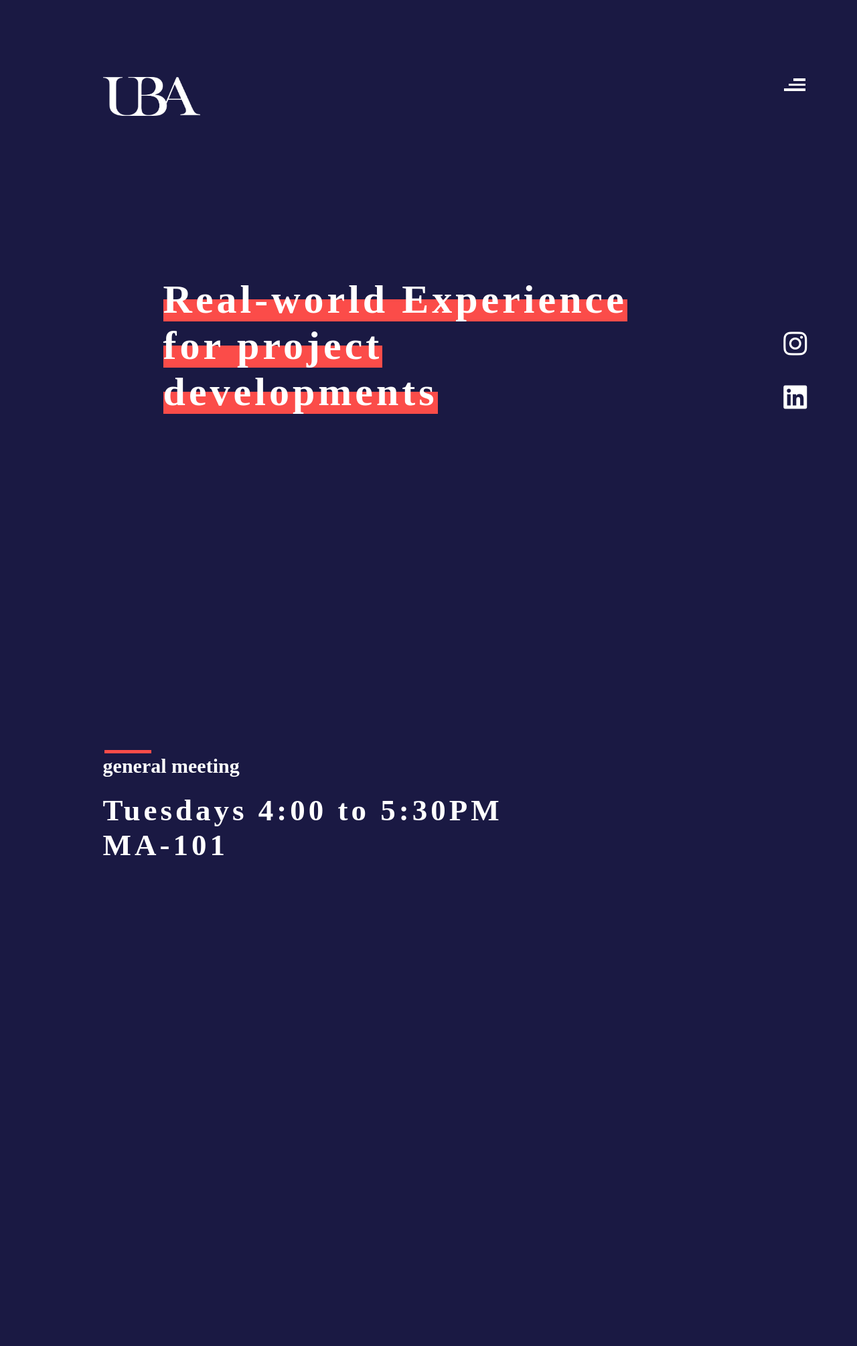
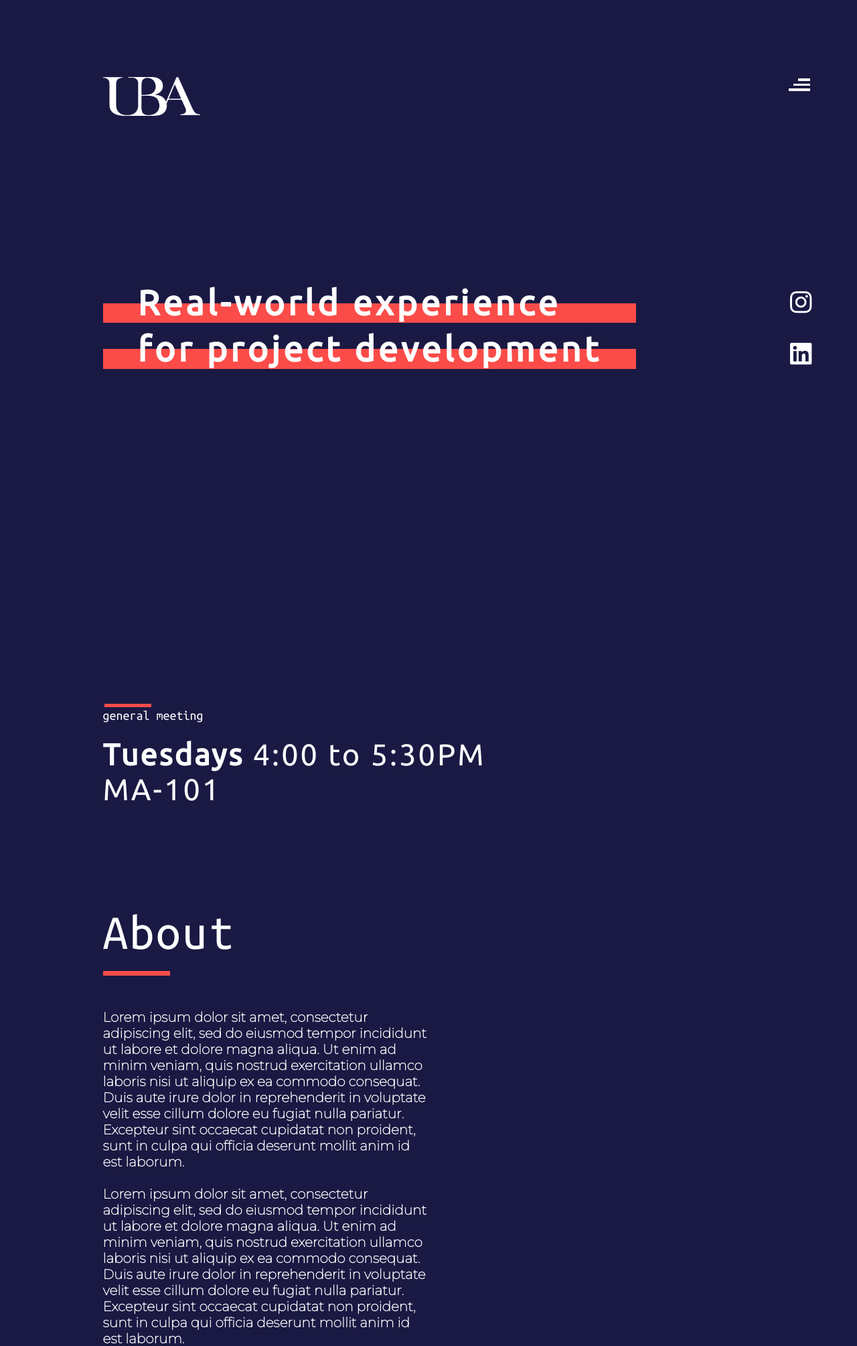
Before and after one commit to Sibbons/UBA, a PHP site: page / in a window 1280 px wide. Shown: the top 2010 px of the page at 67% size. Before the commit the page ends 1277 px from the top, so only its background shows below. Run offline with PHP 8.4, Linux system fonts and the light colour scheme; some libraries are stand-ins or nearby versions.

Commit message:
added fonts, next add gradient

```diff
--- a/index.html
+++ b/index.html
@@ -5,7 +5,11 @@
     <meta charset="UTF-8">
     <meta name="viewport" content="width=device-width, initial-scale=1.0">
     <meta http-equiv="X-UA-Compatible" content="ie=edge">
+
+    <link rel="stylesheet" type="text/css" href="//fonts.googleapis.com/css?family=Ubuntu" />
     <link rel="stylesheet" href="style.css">
+    <link href="https://fonts.googleapis.com/css?family=Montserrat:100" rel="stylesheet">
+    <link rel="stylesheet" type="text/css" href="//fonts.googleapis.com/css?family=Ubuntu+Mono" />
     <script src="https://kit.fontawesome.com/6c0dd74e8e.js"></script>
     <title>UBA</title>
 </head>
@@ -17,12 +21,10 @@
         </div>
 
         <div class="message">
-            <h1>
-                <span>
-                    Real-world Experience <br />
-                    for project developments
-                </span>
+            <h1>Real-world experience&nbsp;&nbsp;</h1>
+            <h1> for project development</real-world>
             </h1>
+
         </div>
 
         <div class="nav-right">
@@ -33,34 +35,70 @@
             </div>
 
             <div class="nav-links">
+                <a href="#">Members</a>
                 <a href="#">About</a>
-                <a href="#">Members</a>
                 <a href="#">Project</a>
                 <a href="#">Contact</a>
             </div>
 
             <div class="sideIcons">
-                <i style="margin-bottom: 40px;" onclick="window.open('https://www.linkedin.com','_blank')"
+                <i style="margin-bottom: 40px;" onclick="window.open('https://www.instagram.com/sibbzzs/','_blank')"
                     class="fab fa-instagram"></i>
-                <i onclick="window.open('https://www.linkedin.com','_blank')" class="fab fa-linkedin"></i>
+                <i onclick="window.open('https://www.linkedin.com/in/sibbons/','_blank')" class="fab fa-linkedin"></i>
             </div>
         </div>
     </div>
 
 
-    <div class="meetingTime">
-        <div class="barGm">
-
-        </div>
-        <h2>general meeting</h2>
-        <h1> <b>Tuesdays</b> 4:00 to 5:30PM
+    <div class="meetingTimeWrapper">
+        <div class="barAbove"> </div>
+        <p class="gm">general meeting</p>
+        <p class="meetingTime"> <b>Tuesdays</b> 4:00 to 5:30PM
             <br />
             MA-101
-        </h1>
+        </p>
 
     </div>
 
 
+    <div class="aboutWrapper">
+        <div class="aboutHead">About</div>
+        <div class="underAbout"></div>
+        <div class="aboutMain">
+            <div class="aboutDescription">
+                <p>
+                    Lorem ipsum dolor sit amet, consectetur adipiscing elit, sed do eiusmod tempor incididunt ut
+                    labore et dolore magna aliqua. Ut enim ad minim veniam, quis nostrud exercitation ullamco
+                    laboris nisi ut aliquip ex ea commodo consequat. Duis aute irure dolor in reprehenderit in
+                    voluptate velit esse cillum dolore eu fugiat nulla pariatur. Excepteur sint occaecat cupidatat
+                    non proident, sunt in culpa qui officia deserunt mollit anim id est laborum.
+                    <br /> <br />
+
+                    Lorem ipsum dolor sit amet, consectetur adipiscing elit, sed do eiusmod tempor incididunt ut
+                    labore et dolore magna aliqua. Ut enim ad minim veniam, quis nostrud exercitation ullamco
+                    laboris nisi ut aliquip ex ea commodo consequat. Duis aute irure dolor in reprehenderit in
+                    voluptate velit esse cillum dolore eu fugiat nulla pariatur. Excepteur sint occaecat cupidatat
+                    non proident, sunt in culpa qui officia deserunt mollit anim id est laborum.
+                    <br /> <br />
+                    Lorem ipsum dolor sit amet, consectetur adipiscing elit, sed do eiusmod tempor incididunt ut
+                    labore et dolore magna aliqua. Ut enim ad minim veniam, quis nostrud exercitation ullamco
+                    laboris nisi ut aliquip ex ea commodo consequat. Duis aute irure dolor in reprehenderit in
+                    voluptate velit esse cillum dolore eu fugiat nulla pariatur. Excepteur sint occaecat cupidatat
+                    non proident, sunt in culpa qui officia deserunt mollit anim id est laborum.
+                    <br /> <br />
+                    Lorem ipsum dolor sit amet, consectetur adipiscing elit, sed do eiusmod tempor incididunt ut
+                    labore et dolore magna aliqua. Ut enim ad minim veniam, quis nostrud exercitation ullamco
+                    laboris nisi ut aliquip ex ea commodo consequat. Duis aute irure dolor in reprehenderit in
+                    voluptate velit esse cillum dolore eu fugiat nulla pariatur. Excepteur sint occaecat cupidatat
+                    non proident, sunt in culpa qui officia deserunt mollit anim id est laborum.
+                </p>
+            </div>
+            <div class='aboutGradient'>
+
+            </div>
+
+        </div>
+    </div>
 
     <script src="app.js"></script>
 </body>
--- a/style.css
+++ b/style.css
@@ -45,12 +45,16 @@ margin-bottom: 40px;
     display: flex;
     flex-direction: column;
     align-items: flex-end;
-    margin-top: 5px;
+    margin-top: 3px;
     color: white;
     opacity: 0;
     transition: all 0.5s ease-out;
     cursor: default;
-    font-size: 35px;
+    font-size: 37px;
+    font-family: 'Ubuntu Mono';
+    margin-right: 10px;
+    font-weight: 550;
+    letter-spacing: 1px;
 }
 
 .toggle a {
@@ -60,7 +64,7 @@ margin-bottom: 40px;
 
 }
 
-.toggle a:hover{
+ .toggle a:hover{
     background-image: linear-gradient(
         0,
         #fb4c49 30%,
@@ -101,57 +105,95 @@ margin-bottom: 40px;
 
 
 .message{
+    font-family: Ubuntu;
+
     grid-area: message;
     display: grid;
     justify-content: start;
     align-content: end;
-    font-size: 30px;
+    font-size: 26px;
     margin-top: 200px;
-    margin-left: 3em;
     letter-spacing: 5px;
 }
-.message h1 span {
+.message h1{
+    margin-top: 10px;
+}
+.message h1 {
 	background-image: linear-gradient(
 		0,
 		#fb4c49 50%,
 		transparent 50%
-	);
+    );
+    padding:0em 1em;
+}
 
-}
+
 .nav-right i{
     flex-direction: column;
     grid-area: landingIcons;
     display: flex;
     flex-direction: column;
     align-items: flex-end;
-    font-size: 40px;
+    font-size: 37px;
     cursor: pointer;
 }
 
 .sideIcons{
-    margin-top: 120px;
+    margin-top: 80px;
 }
 
 
-.meetingTime{
-    margin: 500px 12%;
+.meetingTimeWrapper{
+    margin: 500px 0px 150px 12%;
 }
 
-.meetingTime h2{
-    font-size: 30px;
-}
-
-.meetingTime h1{
-    font-size: 45px;
-    margin-top: .5em;
-    letter-spacing: 5px;
+.gm{
+    font-size: 20px;
+    font-family: 'Ubuntu Mono';
 
 }
 
+.meetingTime{
+    font-family: Ubuntu;
+    font-size: 45px;
+    margin-top: .5em;
+    letter-spacing: 3px;
 
-.barGm{
+}
+
+.barAbove{
     margin: 2px;
     background-color: #fb4c49;
     width: 70px;
     height: 5px;
 }
+
+.aboutWrapper{
+    margin:100px 12%;
+}
+
+.aboutHead{
+    font-size: 75px;
+    font-family: 'Ubuntu mono';
+    letter-spacing: 2px;
+}
+
+.underAbout{
+    margin-top: 20px;
+    background-color: #fb4c49;
+    width: 100px;
+    height: 7px;
+}
+
+.aboutMain{
+    display: grid;
+    margin-top: 50px;
+    grid-template-columns: 1fr 1fr;
+    margin-bottom: 1000px;
+}
+
+.aboutDescription p{
+    font-size: 20px;
+    font-family: 'Montserrat';
+    font-weight: 750;
+}
```
